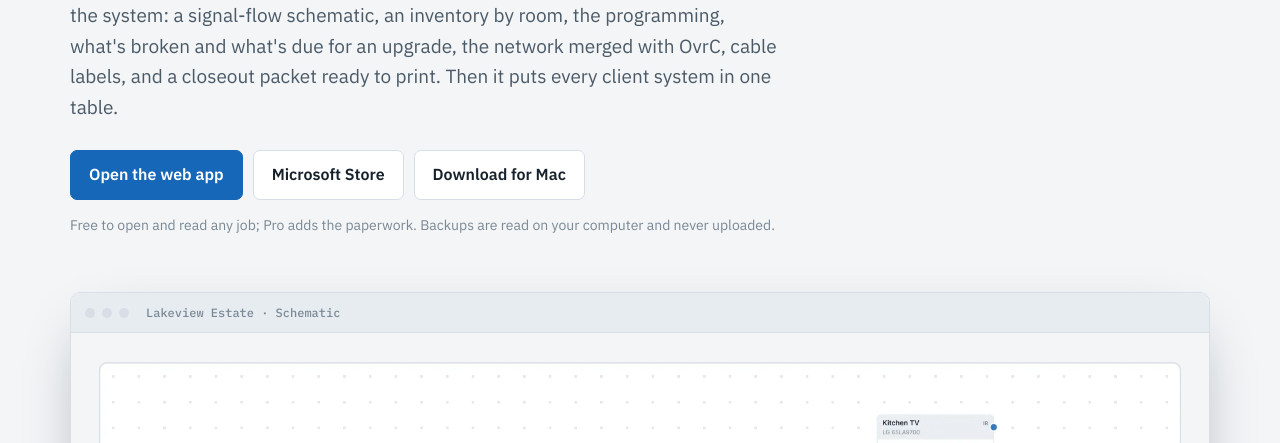
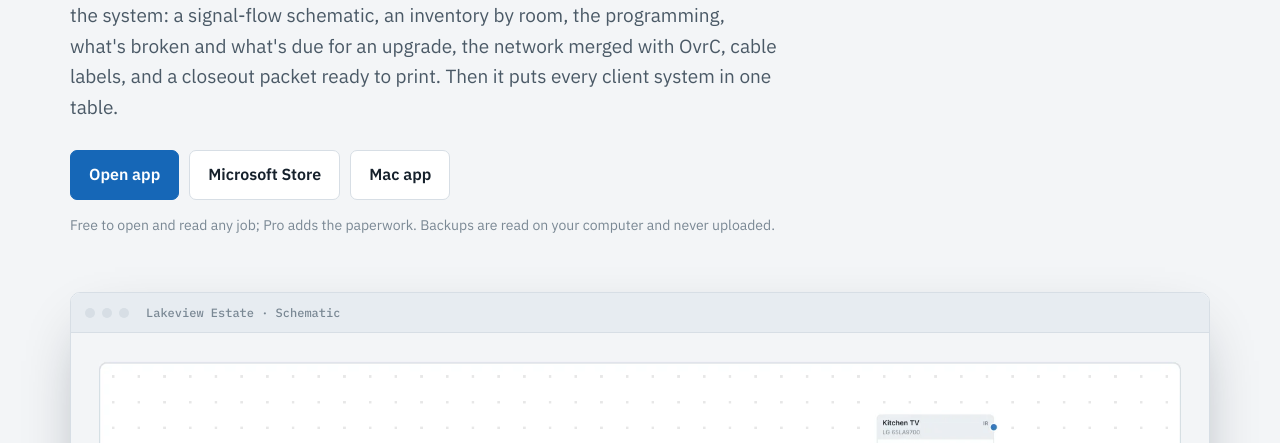
Before and after one commit to tjdoolittle/tjdoolittle.github.io, a plain HTML site: page site-sheet/index.html in a window 1280 px wide. Shown: the part 357-800 px from the top of the page. Drawn offline with nearby package versions, Linux system fonts and the light colour scheme.

Commit message:
Site Sheet overview: buttons match the projects card
Co-Authored-By: Claude Opus 5.5 <noreply@anthropic.com>
Claude-Session: https://claude.ai/code/session_01L5wNn92RcmXhBswxW3ENKs

```diff
--- a/site-sheet/index.html
+++ b/site-sheet/index.html
@@ -51,9 +51,9 @@
       <h1><span>Open a project backup.</span> <span>Get the as-built.</span></h1>
       <p class="lede">Site Sheet reads a Composer <span class="mono">.c4p</span> file and lays out every device, port and wire in the system: a signal-flow schematic, an inventory by room, the programming, what's broken and what's due for an upgrade, the network merged with OvrC, cable labels, and a closeout packet ready to print. Then it puts every client system in one table.</p>
       <div class="cta">
-        <a class="btn btn-primary" href="app/">Open the web app</a>
+        <a class="btn btn-primary" href="app/">Open app</a>
         <a class="btn" href="https://apps.microsoft.com/detail/9nzbg2tqcr7f">Microsoft Store</a>
-        <a class="btn" href="downloads/SiteSheet.dmg">Download for Mac</a>
+        <a class="btn" href="downloads/SiteSheet.dmg">Mac app</a>
       </div>
       <p class="fine">Free to open and read any job; Pro adds the paperwork. Backups are read on your computer and never uploaded.</p>
     </div>
@@ -293,9 +293,9 @@
       <h2>Apps for Windows and Mac that work offline</h2>
       <p>On Windows, install it from the Microsoft Store: signed by Microsoft, no warnings, and updates arrive on their own. On a Mac, download the app for Apple Silicon and Intel, signed and notarized by Apple: open the .dmg and drag Site Sheet to Applications. Both save exports through a normal Save dialog and run in the truck with no signal.</p>
       <div class="cta">
-        <a class="btn btn-primary" href="https://apps.microsoft.com/detail/9nzbg2tqcr7f">Get it from the Microsoft Store</a>
-        <a class="btn btn-primary" href="downloads/SiteSheet.dmg">Download for Mac</a>
-        <a class="btn" href="app/">Or use it in the browser</a>
+        <a class="btn btn-primary" href="app/">Open app</a>
+        <a class="btn" href="https://apps.microsoft.com/detail/9nzbg2tqcr7f">Microsoft Store</a>
+        <a class="btn" href="downloads/SiteSheet.dmg">Mac app</a>
       </div>
       <p class="fine">Need a single portable file for a USB stick? <a href="download/">Download SiteSheet.exe</a> instead. It isn't code-signed, so Windows SmartScreen asks once: choose <b>More info</b>, then <b>Run anyway</b>.</p>
     </div>
```
